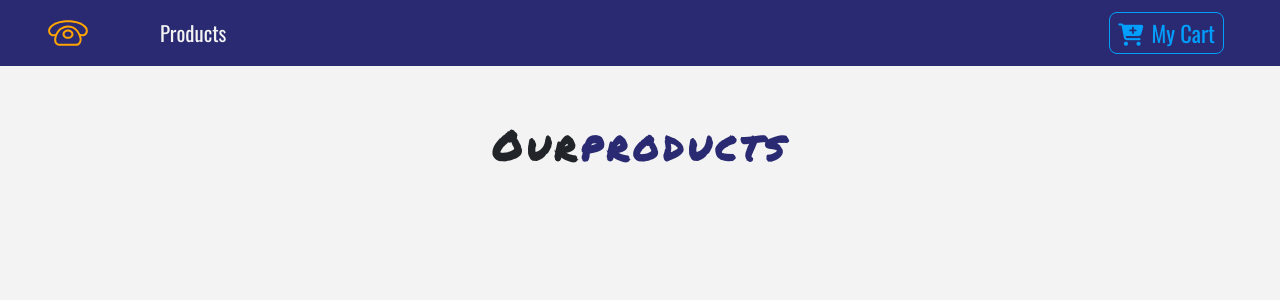
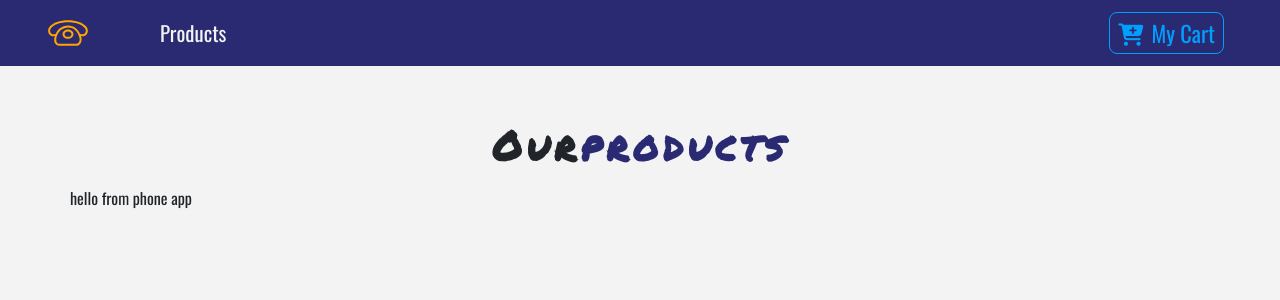
Before and after one commit to BlagovestGerov/vista-react-app, a React (Create React App) app: page / in a window 1280 px wide. Shown: the top 300 px of the page. Built offline with nearby package versions, Linux system fonts and the light colour scheme.

Commit message:
Take store products data and create products context

```diff
--- a/src/components/ProductList.js
+++ b/src/components/ProductList.js
@@ -1,17 +1,26 @@
 import React, { useState } from 'react'
 import Product from './Product';
 import Title from './Title';
+import { storeProducts } from '../data';
+import { ProductConsumer } from '../context';
 
 export default function ProductList() {
 
-    const [products, setProducts ] = useState([]);
+    const [products, setProducts ] = useState(storeProducts);
 
+    console.log(products);
     return (
         <React.Fragment>
             <div className="py-5">
                 <div className="container">
                     <Title name="our" title="products"/>
-                    <div className="row"/>
+                    <div className="row">
+                        <ProductConsumer>
+                            {value=>{
+                                return <h1>{value}</h1>
+                            }}
+                        </ProductConsumer>
+                    </div>
                 </div>
             </div>
         </React.Fragment>
--- /dev/null
+++ b/src/context.js
@@ -0,0 +1,16 @@
+import React, {useState, createContext, useContext} from 'react'
+
+const ProductContext = createContext();
+//Provider
+//Consumer
+
+export const ProductProvider = ({children}) => {
+
+    return (
+        <ProductContext.Provider value="hello from phone app">
+            {children}
+        </ProductContext.Provider>
+    )
+}
+
+export const ProductConsumer = () => useContext(ProductContext);
--- a/src/data.js
+++ b/src/data.js
@@ -1,8 +1,3 @@
-/*
-https://www.iconfinder.com/icons/1243689/call_phone_icon
-Creative Commons (Attribution 3.0 Unported);
-https://www.iconfinder.com/Makoto_msk */
-
 export const storeProducts = [
   {
     id: 1,
--- a/src/index.js
+++ b/src/index.js
@@ -4,11 +4,15 @@ import './index.css';
 import App from './App';
 import * as serviceWorker from './serviceWorker';
 import {BrowserRouter as Router} from 'react-router-dom';
+import { ProductProvider } from './context';
 
 ReactDOM.render(
-<Router>
-<App />
-</Router>, document.getElementById('root'));
+<ProductProvider>
+    <Router>
+        <App />
+    </Router>
+</ProductProvider>,
+document.getElementById('root'));
 
 // If you want your app to work offline and load faster, you can change
 // unregister() to register() below. Note this comes with some pitfalls.
```
